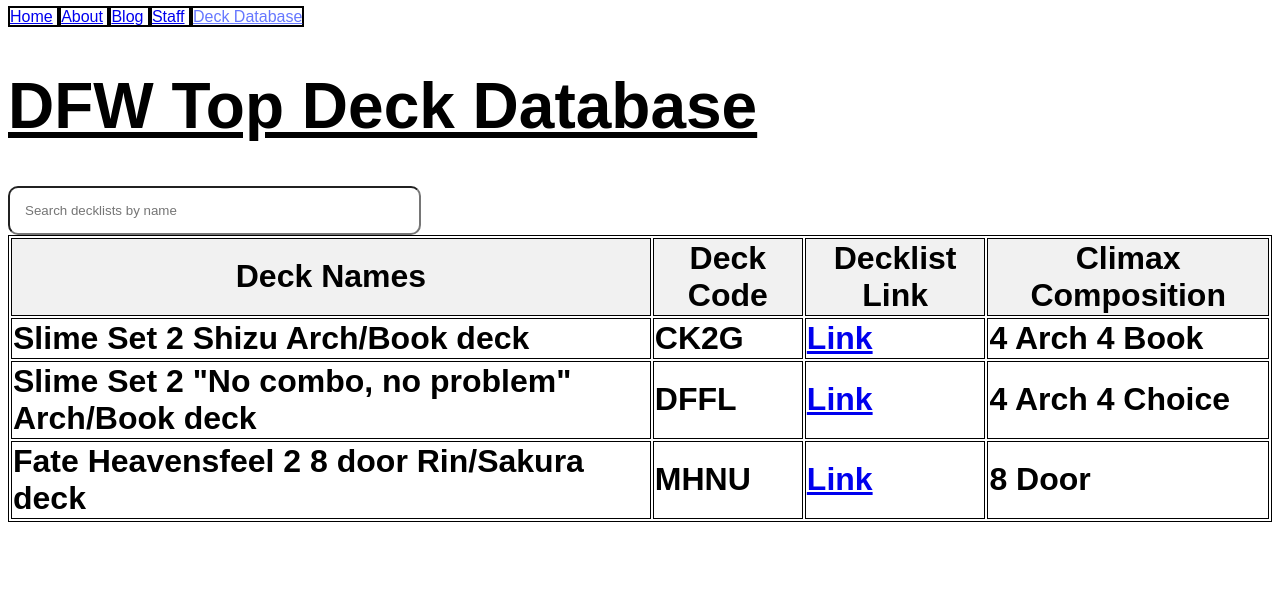
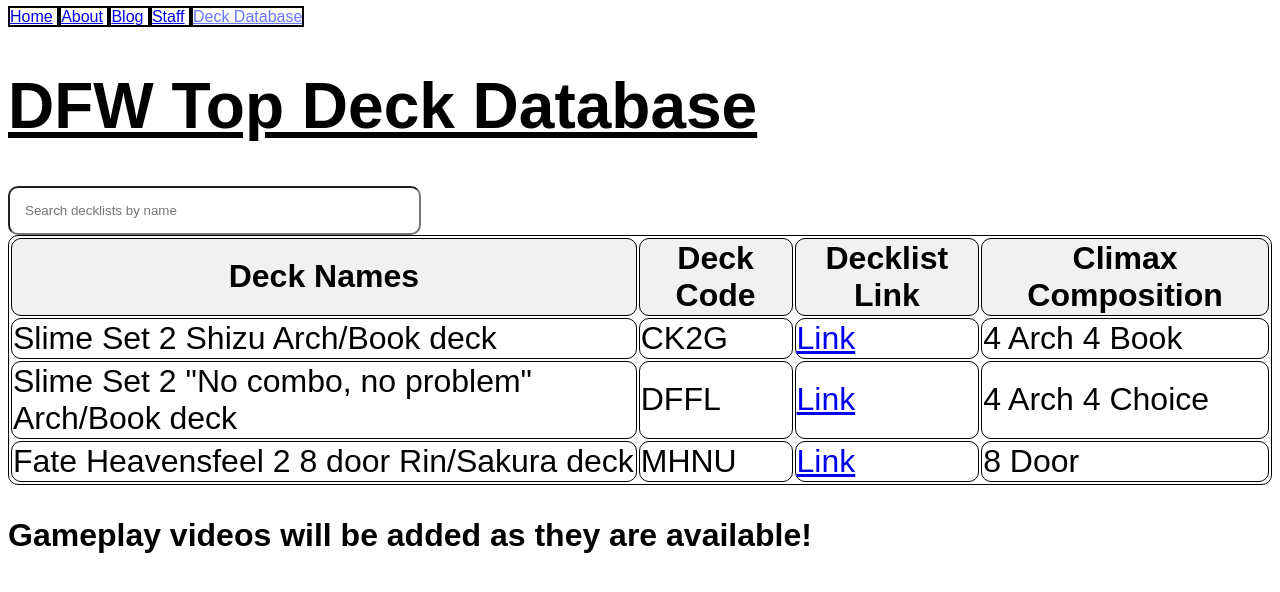
Before and after one commit to cardthrower/cardthrower.github.io, a Jekyll site: the page built from deck.html, in a window 1280 px wide. Shown: the top 592 px of the page. Built offline with Jekyll 4.4.1, drawn with Linux system fonts in a browser that asks for light colours.

```diff
--- a/_sass/deck.scss
+++ b/_sass/deck.scss
@@ -1,5 +1,6 @@
 table, th, td {
   border: 1px solid black;
+  border-radius: 10px;
 }
 .deckheader{
   text-decoration: underline;
@@ -25,6 +26,7 @@ input[type=text]:focus {
   background-color: #f1f1f1;
 }
 
-tr {
+#deckTable td {
+  font-weight: normal;
   border-radius: 10px;
 }
--- a/_sass/main.scss
+++ b/_sass/main.scss
@@ -5,3 +5,6 @@
   display: inline;
   border:2px solid black;
 }
+.navitem:hover {
+  background-color: #f1f1f1;
+}
--- a/deck.html
+++ b/deck.html
@@ -27,6 +27,9 @@ title: Top Decks
   {% endfor %}
 </table>
 
+<p> Gameplay videos will be added as they are available! </p>
+
+
 <script>
   function search_deck() {
     // Declare variables
```
Also changed, not shown: api/decks.json (added, +14 -0 lines), 8 other files.
